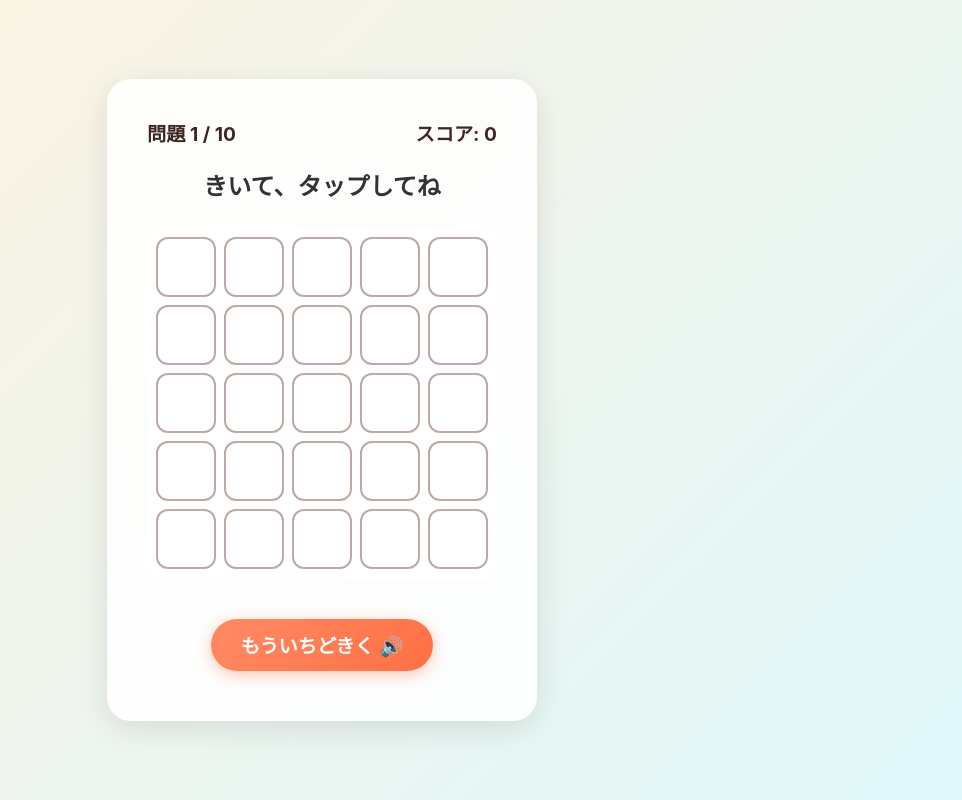
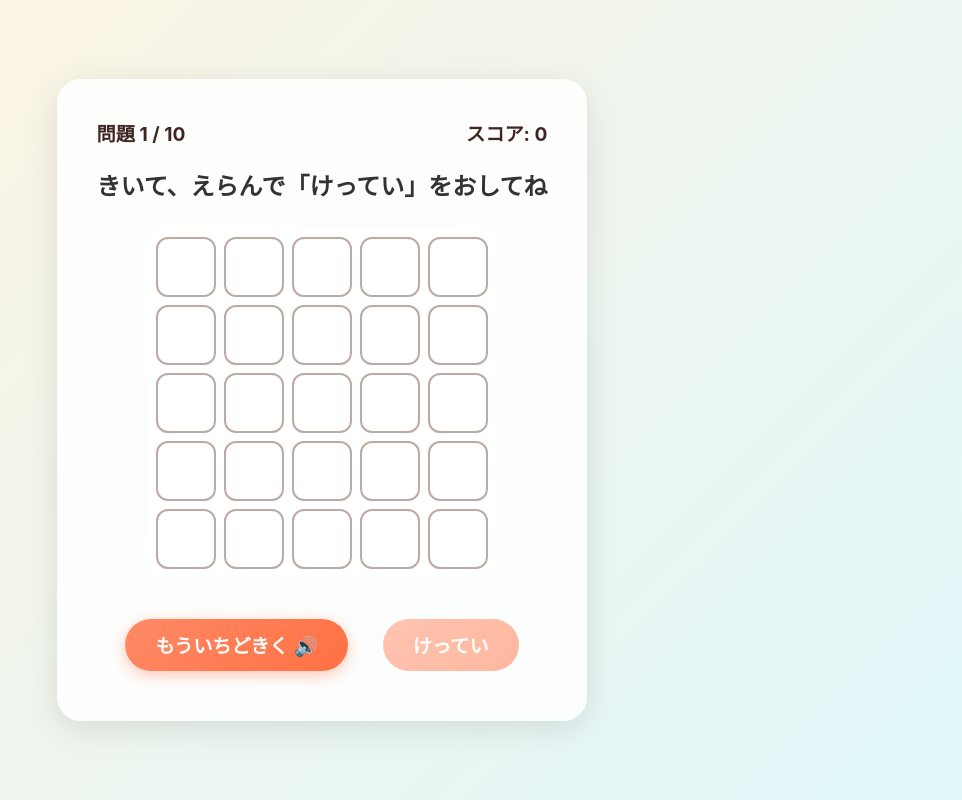
Before and after one commit to ongaeshi/a-hougan-ichi-app, a React (Vite) app: page / in a window 1280 px wide. Both pictures are taken after a click on the button "スタート！". Shown: the whole page, without its empty margins (318-1280 px from the left). Built offline with nearby package versions, Linux system fonts and the light colour scheme.

Commit message:
Remove guide feature and switch to confirm button flow

```diff
--- a/src/App.tsx
+++ b/src/App.tsx
@@ -4,7 +4,6 @@ import { speak } from './utils/speech';
 import { playCorrectSound, playIncorrectSound, playPerfectSound } from './utils/audio';
 
 type GameState = 'start' | 'playing' | 'result';
-type QuestionPhase = 'read_all' | 'select_row' | 'select_col';
 type DirectionY = 'top' | 'bottom';
 type DirectionX = 'left' | 'right';
 
@@ -23,14 +22,9 @@ function App() {
   const [gridSize, setGridSize] = useState<number>(5);
   const [includeBottom, setIncludeBottom] = useState<boolean>(false);
   const [maxRepeats, setMaxRepeats] = useState<number | 'unlimited'>('unlimited');
-  const [isGuideEnabled, setIsGuideEnabled] = useState<boolean>(false);
-
   const [questions, setQuestions] = useState<Question[]>([]);
   const [currentIdx, setCurrentIdx] = useState<number>(0);
   const [score, setScore] = useState<number>(0);
-
-  const [questionPhase, setQuestionPhase] = useState<QuestionPhase>('read_all');
-  const [selectedRow, setSelectedRow] = useState<number | null>(null);
 
   const [selectedCell, setSelectedCell] = useState<{r: number, c: number} | null>(null);
   const [isCorrect, setIsCorrect] = useState<boolean | null>(null);
@@ -60,8 +54,6 @@ function App() {
     setCurrentIdx(0);
     setScore(0);
     setSelectedCell(null);
-    setSelectedRow(null);
-    setQuestionPhase(isGuideEnabled ? 'select_row' : 'read_all');
     setIsCorrect(null);
     setWaitingNext(false);
     setRepeatsLeft(maxRepeats);
@@ -81,36 +73,23 @@ function App() {
       if (q) {
         // Small delay before speaking so UI has time to render
         setTimeout(() => {
-          if (questionPhase === 'read_all') {
-            speak(q.text);
-          } else if (questionPhase === 'select_row') {
-            const textY = q.dirY === 'top' ? '上' : '下';
-            const displayRow = q.dirY === 'top' ? q.row + 1 : gridSize - q.row;
-            speak(`${textY}から、${displayRow}番目。`);
-          } else if (questionPhase === 'select_col') {
-            const textX = q.dirX === 'left' ? '左' : '右';
-            const displayCol = q.dirX === 'left' ? q.col + 1 : gridSize - q.col;
-            speak(`${textX}から、${displayCol}番目。`);
-          }
+          speak(q.text);
         }, 500);
       }
     }
-  }, [gameState, currentIdx, questions, waitingNext, questionPhase, gridSize]);
+  }, [gameState, currentIdx, questions, waitingNext, gridSize]);
 
   const handleCellClick = (r: number, c: number) => {
     if (waitingNext || gameState !== 'playing') return;
+    setSelectedCell({ r, c });
+  };
 
-    if (questionPhase === 'select_row') {
-      setSelectedRow(r);
-      setQuestionPhase('select_col');
-      return;
-    }
+  const handleConfirm = () => {
+    if (waitingNext || gameState !== 'playing' || !selectedCell) return;
 
-    // questionPhase === 'read_all' または 'select_col' の場合は即時判定
     const q = questions[currentIdx];
-    setSelectedCell({ r, c });
 
-    if (q.row === r && q.col === c) {
+    if (q.row === selectedCell.r && q.col === selectedCell.c) {
       // Correct
       setIsCorrect(true);
       setScore(s => s + 1);
@@ -125,8 +104,6 @@ function App() {
 
     setTimeout(() => {
       setSelectedCell(null);
-      setSelectedRow(null);
-      setQuestionPhase(isGuideEnabled ? 'select_row' : 'read_all');
       setIsCorrect(null);
       setWaitingNext(false);
       if (currentIdx + 1 < TOTAL_QUESTIONS) {
@@ -142,17 +119,7 @@ function App() {
     if (gameState === 'playing' && !waitingNext) {
       if (repeatsLeft === 'unlimited' || repeatsLeft > 0) {
         const q = questions[currentIdx];
-        if (questionPhase === 'read_all') {
-          speak(q.text);
-        } else if (questionPhase === 'select_row') {
-          const textY = q.dirY === 'top' ? '上' : '下';
-          const displayRow = q.dirY === 'top' ? q.row + 1 : gridSize - q.row;
-          speak(`${textY}から、${displayRow}番目。`);
-        } else if (questionPhase === 'select_col') {
-          const textX = q.dirX === 'left' ? '左' : '右';
-          const displayCol = q.dirX === 'left' ? q.col + 1 : gridSize - q.col;
-          speak(`${textX}から、${displayCol}番目。`);
-        }
+        speak(q.text);
 
         if (typeof repeatsLeft === 'number') {
           setRepeatsLeft(r => (r as number) - 1);
@@ -229,31 +196,7 @@ function App() {
             </div>
           </div>
 
-          <div className="settings-group">
-            <span className="settings-label">ガイド機能</span>
-            <div className="radio-group">
-              <label>
-                <input
-                  type="radio"
-                  name="guideEnabled"
-                  className="radio-input"
-                  checked={!isGuideEnabled}
-                  onChange={() => setIsGuideEnabled(false)}
-                />
-                <span className="radio-label">なし（本番用）</span>
-              </label>
-              <label>
-                <input
-                  type="radio"
-                  name="guideEnabled"
-                  className="radio-input"
-                  checked={isGuideEnabled}
-                  onChange={() => setIsGuideEnabled(true)}
-                />
-                <span className="radio-label">あり（練習用）</span>
-              </label>
-            </div>
-          </div>
+
 
           <button className="btn" onClick={startGame}>スタート！</button>
         </div>
@@ -267,14 +210,11 @@ function App() {
           </div>
 
           <div className="question-text">
-            {waitingNext ? (isCorrect ? 'せいかい！' : 'ざんねん！') :
-              (questionPhase === 'read_all' ? 'きいて、タップしてね' :
-               questionPhase === 'select_row' ? 'どの行かな？（タップしてね）' :
-               'どのマスかな？（タップしてね）')}
+            {waitingNext ? (isCorrect ? 'せいかい！' : 'ざんねん！') : 'きいて、えらんで「けってい」をおしてね'}
           </div>
 
           <div
-            className={`grid-container ${questionPhase === 'select_row' ? 'row-selectable' : ''}`}
+            className="grid-container"
             style={{
               gridTemplateColumns: `repeat(${gridSize}, 1fr)`,
               maxWidth: `${gridSize * 70}px`
@@ -285,16 +225,9 @@ function App() {
                 const q = questions[currentIdx];
                 const isActualCorrect = q?.row === r && q?.col === c;
 
-                let isSelected = false;
-                if (waitingNext) {
-                  isSelected = selectedCell?.r === r && selectedCell?.c === c;
-                }
+                const isSelected = selectedCell?.r === r && selectedCell?.c === c;
 
                 let cellClass = 'grid-cell';
-
-                if (isGuideEnabled && questionPhase === 'select_col' && selectedRow !== null && r !== selectedRow) {
-                  cellClass += ' dimmed';
-                }
 
                 if (isSelected) {
                   if (isCorrect === null) {
@@ -304,7 +237,7 @@ function App() {
                   }
                 }
 
-                if (isCorrect === false && isActualCorrect) {
+                if (waitingNext && isCorrect === false && isActualCorrect) {
                   cellClass += ' hint-correct';
                 }
 
@@ -327,22 +260,13 @@ function App() {
             >
               もういちどきく 🔊 {repeatsLeft !== 'unlimited' && `(あと${repeatsLeft}回)`}
             </button>
-            {isGuideEnabled && (
-              <button
-                className="btn btn-secondary"
-                onClick={() => {
-                  setSelectedRow(null);
-                  setQuestionPhase('select_row');
-                  const q = questions[currentIdx];
-                  const textY = q.dirY === 'top' ? '上' : '下';
-                  const displayRow = q.dirY === 'top' ? q.row + 1 : gridSize - q.row;
-                  speak(`${textY}から、${displayRow}番目。`);
-                }}
-                disabled={waitingNext || questionPhase !== 'select_col'}
-              >
-                やりなおす ↩️
-              </button>
-            )}
+            <button
+              className="btn"
+              onClick={handleConfirm}
+              disabled={waitingNext || !selectedCell}
+            >
+              けってい
+            </button>
           </div>
         </div>
       )}
--- a/src/index.css
+++ b/src/index.css
@@ -170,6 +170,11 @@ body {
   transform: scale(0.95);
 }
 
+.grid-cell.selected {
+  background-color: #ce93d8;
+  border-color: #8e24aa;
+}
+
 .grid-cell.correct {
   background-color: #e8f5e9;
   border-color: var(--correct-color);
@@ -248,11 +253,3 @@ body {
   font-size: 1.5rem;
   margin-bottom: 30px;
 }
-
-/* --- Guide Mode Styles --- */
-
-.dimmed {
-  opacity: 0.3;
-  filter: grayscale(50%);
-  pointer-events: none;
-}
```
